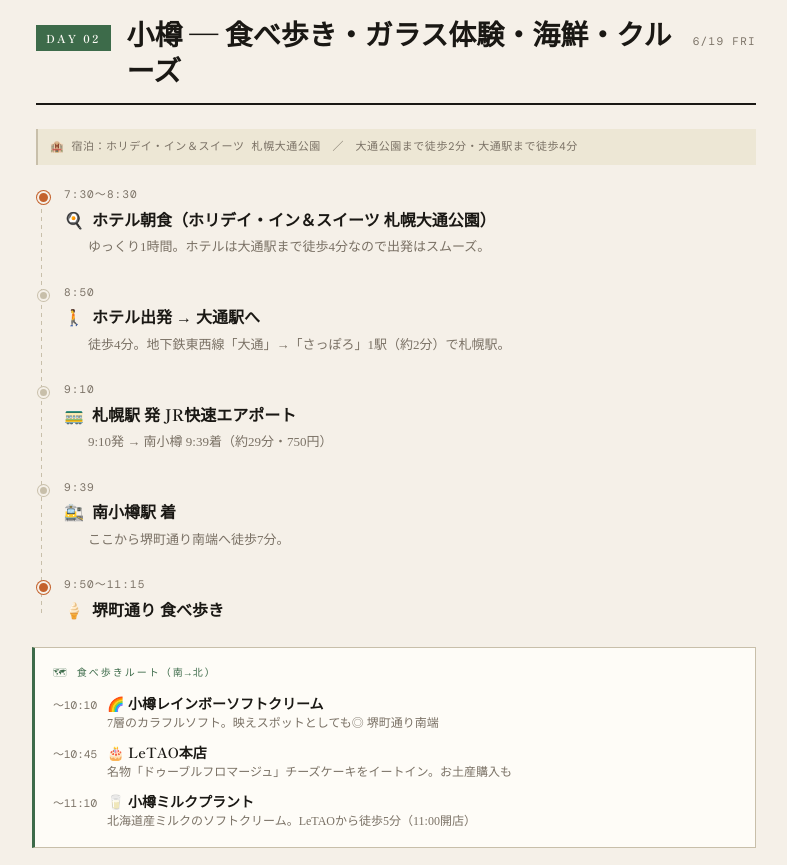
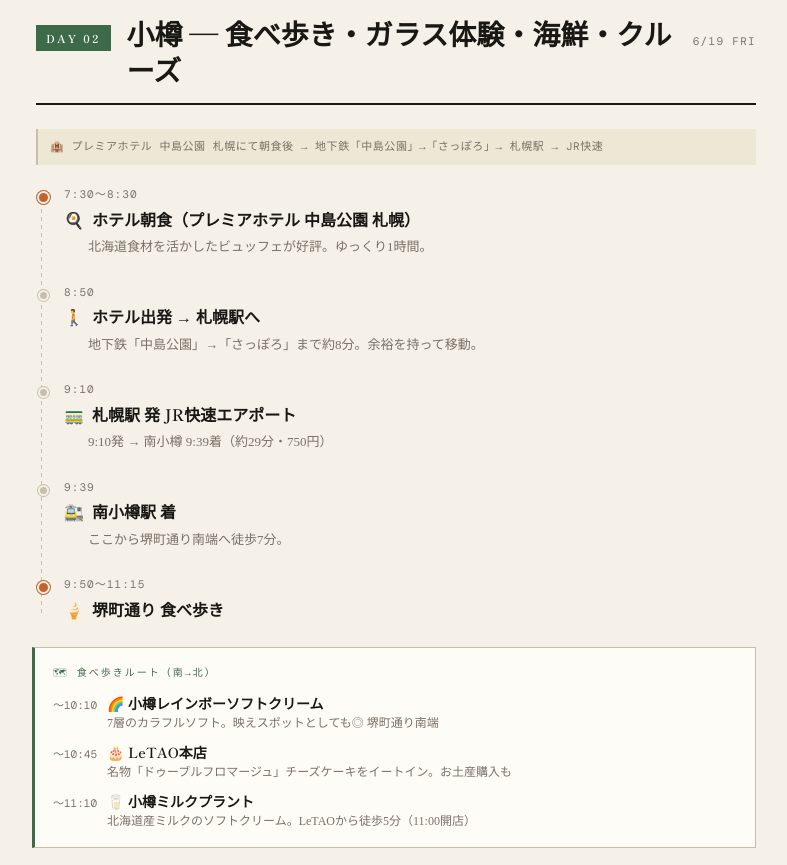
Before and after one commit to krinring/sapporo-itinerary, a plain HTML site: page index.html in a window 1280 px wide. Shown: the part 2100-2965 px from the top of the page, without its empty margins (244-1031 px from the left). Drawn offline with nearby package versions, Linux system fonts and the light colour scheme.

Commit message:
Update itinerary

```diff
--- a/index.html
+++ b/index.html
@@ -864,7 +864,7 @@
       <div class="day-meta">6/19 FRI</div>
     </div>
 
-    <div class="transport-note">🏨 宿泊：ホリデイ・イン＆スイーツ 札幌大通公園　／　大通公園まで徒歩2分・大通駅まで徒歩4分</div>
+    <div class="transport-note">🏨 プレミアホテル 中島公園 札幌にて朝食後 → 地下鉄「中島公園」→「さっぽろ」→ 札幌駅 → JR快速</div>
 
     <div class="timeline">
 
@@ -872,18 +872,18 @@
         <div class="item-time">7:30〜8:30</div>
         <div class="item-main">
           <div class="item-emoji">🍳</div>
-          <div class="item-name">ホテル朝食（ホリデイ・イン＆スイーツ 札幌大通公園）</div>
+          <div class="item-name">ホテル朝食（プレミアホテル 中島公園 札幌）</div>
         </div>
-        <div class="item-note">ゆっくり1時間。ホテルは大通駅まで徒歩4分なので出発はスムーズ。</div>
+        <div class="item-note">北海道食材を活かしたビュッフェが好評。ゆっくり1時間。</div>
       </div>
 
       <div class="timeline-item">
         <div class="item-time">8:50</div>
         <div class="item-main">
           <div class="item-emoji">🚶</div>
-          <div class="item-name">ホテル出発 → 大通駅へ</div>
+          <div class="item-name">ホテル出発 → 札幌駅へ</div>
         </div>
-        <div class="item-note">徒歩4分。地下鉄東西線「大通」→「さっぽろ」1駅（約2分）で札幌駅。</div>
+        <div class="item-note">地下鉄「中島公園」→「さっぽろ」まで約8分。余裕を持って移動。</div>
       </div>
 
       <div class="timeline-item">
```
